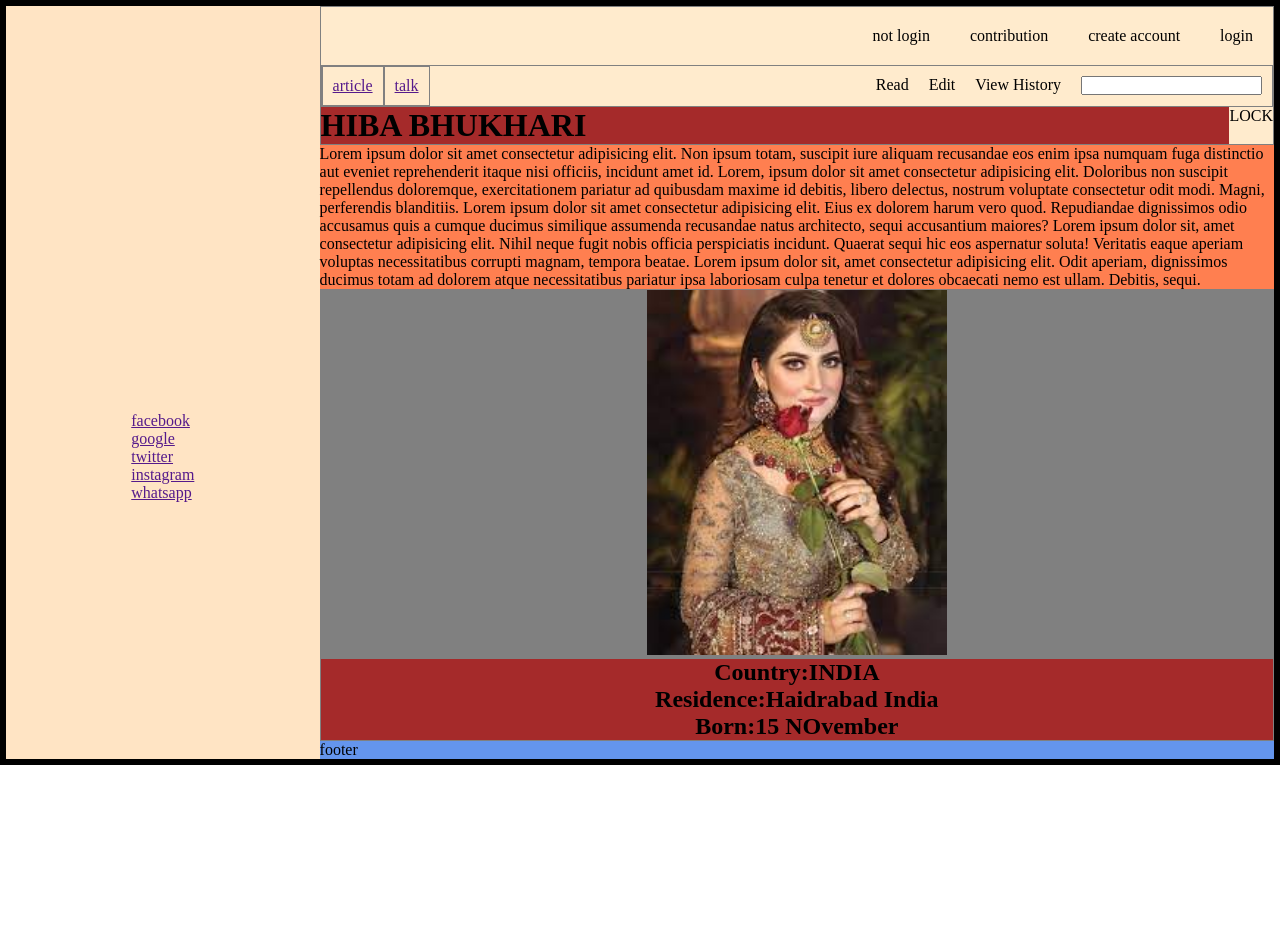
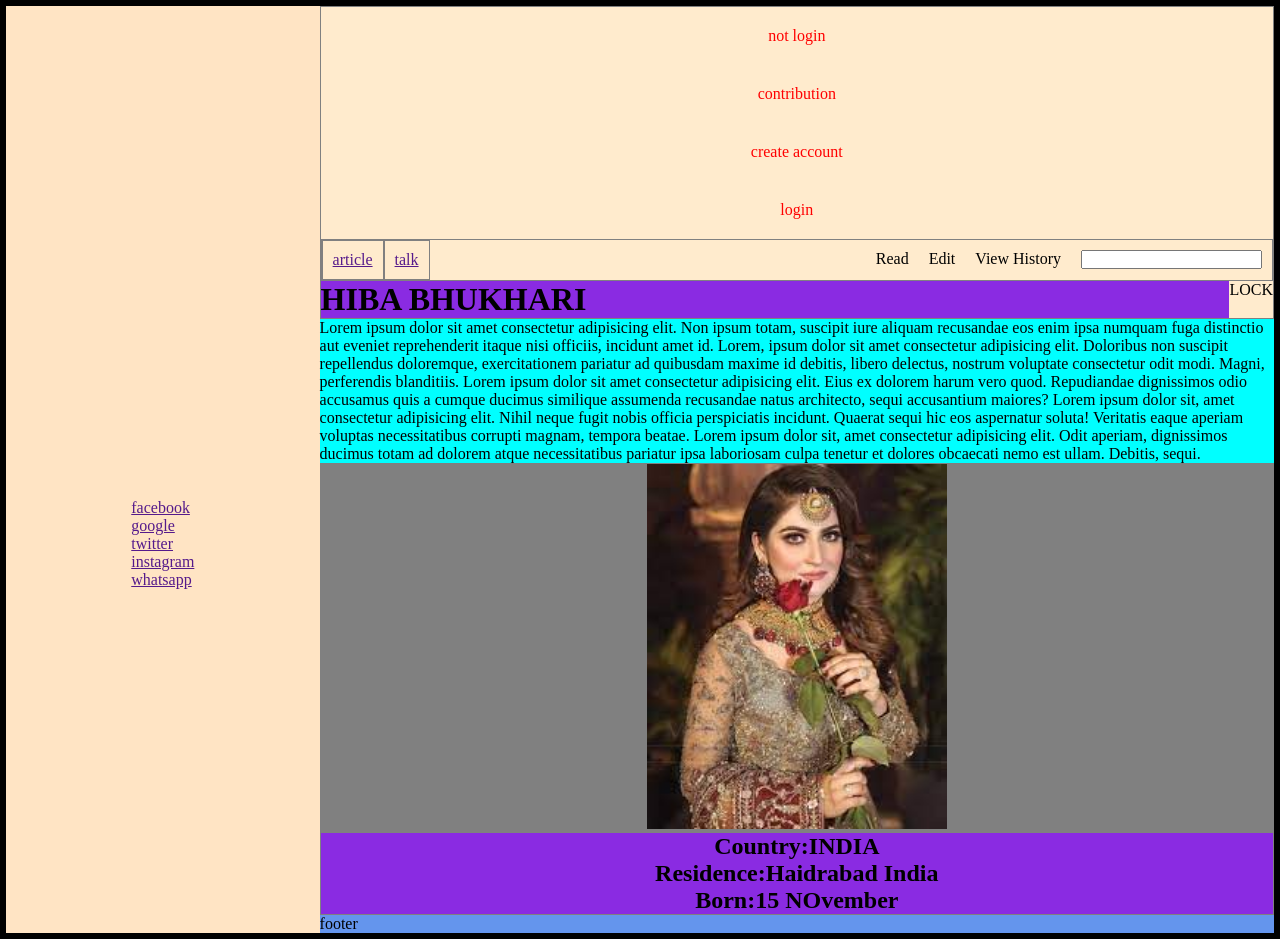
Before and after one commit to aafrindosani/aafrin-css, a plain HTML site: page wikipidia.html in a window 1280 px wide. Before the commit the page ends 800 px from the top, so only its background shows below. Drawn offline with Linux system fonts and the light colour scheme.

Commit message:
added this assignment

```diff
--- a/wikipidia.css
+++ b/wikipidia.css
@@ -127,19 +127,39 @@ border: 1px solid gray;
     h1{
         background-color: brown;
     }
-
-    .log{
+    .para{
+        background-color: aqua;
+    }
 
 
 
+
+}
+@media all and (min-width:400px){
+    .login{
+
+        flex-direction: column;
+        text-align: center;
+        color: red;
     }
- }
+h1{
+    background-color: blueviolet;
+}
+}
+
 @media all and (max-width:600px)
  {
     .HEADING1{
         background-color: blue;
     }
 }
+@media all and (max-width:800px){
+    .log a{ color: blue;}
+
+.log a:hover{background-color: red;
+
+}
+}
 @media all and (max-width:1200px){
     .login:hover{
 background-color: pink;
```
Also changed, not shown: index.html (+3 -3 lines).
